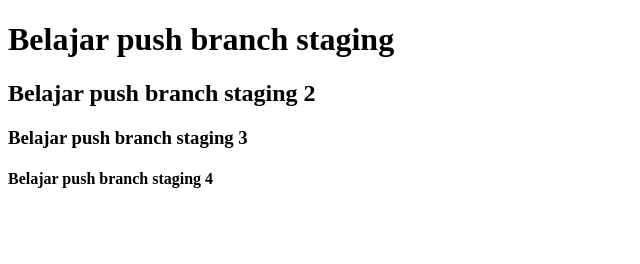
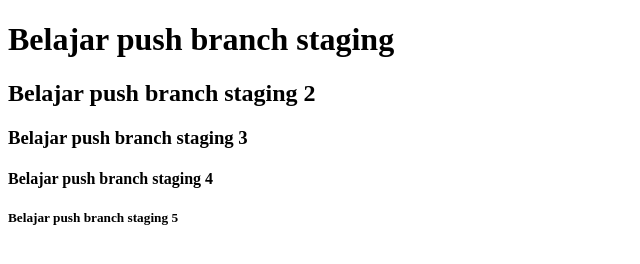
Before and after one commit to yosukawolam/belajar-niomic, a plain HTML site: page header.html in a window 1280 px wide. Shown: the whole page, without its empty margins (0-640 px from the left). Drawn offline with Linux system fonts and the light colour scheme.

Commit message:
Penambahan belajar push branch staging 5

```diff
--- a/header.html
+++ b/header.html
@@ -11,5 +11,6 @@
   <h2>Belajar push branch staging 2</h2>
   <h3>Belajar push branch staging 3</h3>
   <h4>Belajar push branch staging 4</h4>
+  <h5>Belajar push branch staging 5</h5>
 </body>
 </html>
```
